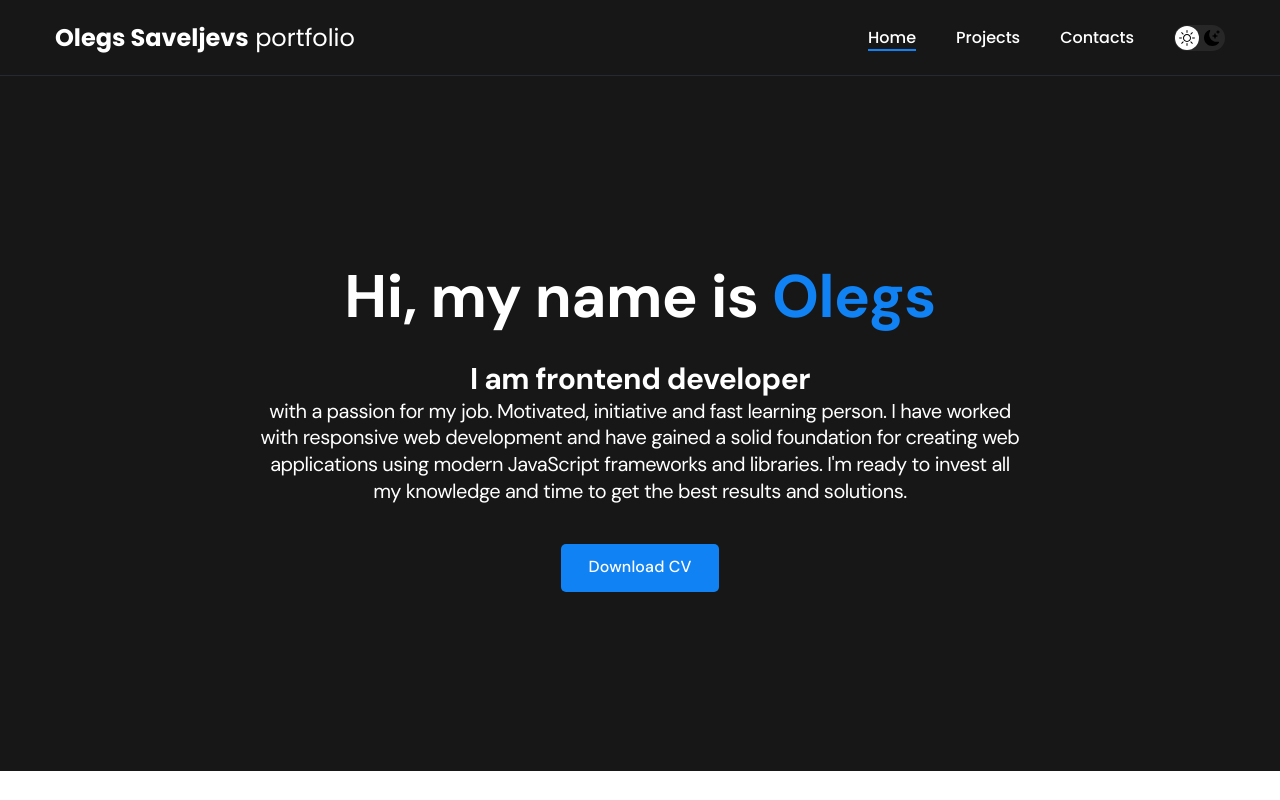
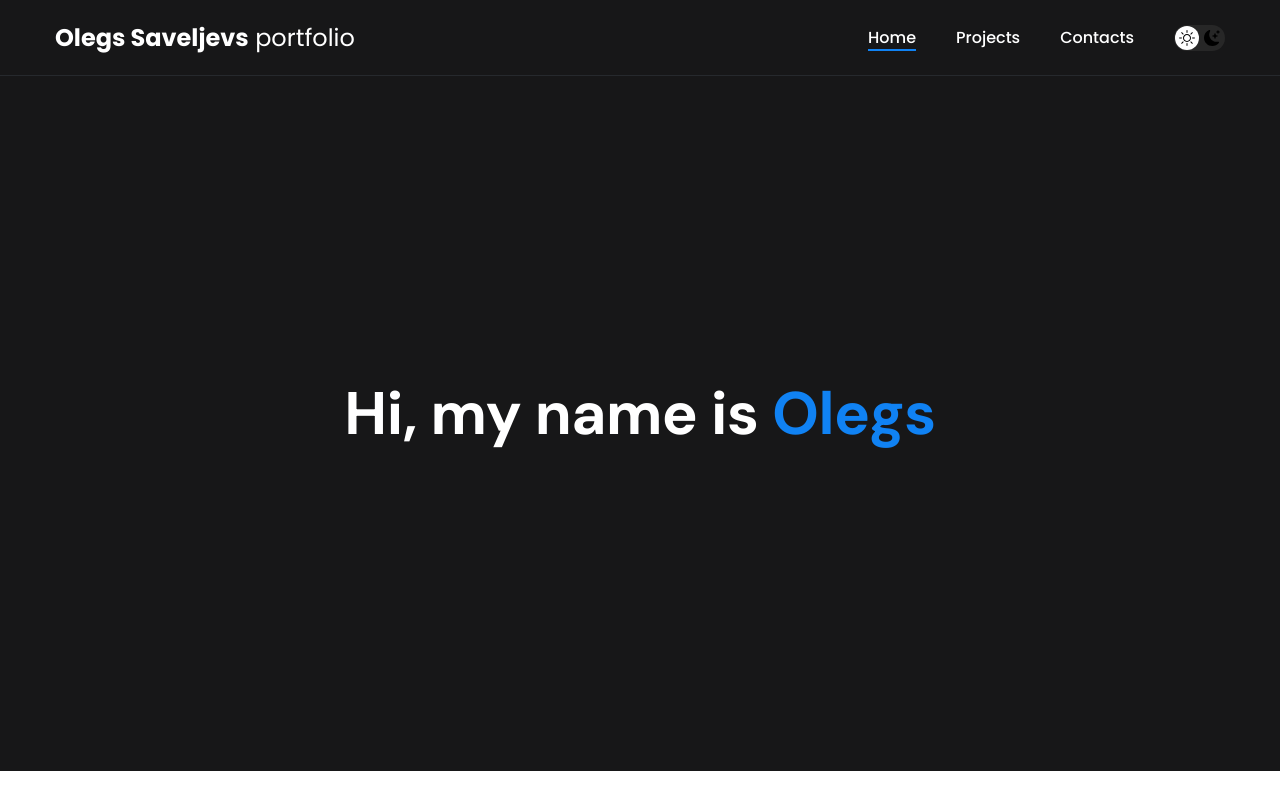
Before and after one commit to saveljev27/my-portfolio, a React (Create React App) app: page / in a window 1280 px wide. Shown: the top 800 px of the page. Built offline with nearby package versions, Linux system fonts and the light colour scheme.

Commit message:
Update Header.jsx

```diff
--- a/src/components/Header/Header.jsx
+++ b/src/components/Header/Header.jsx
@@ -10,19 +10,6 @@ const Header = () => {
           </strong>
           <br />
         </h1>
-        <h3 className="header__subtitle">I am frontend developer</h3>
-        <div className="header__text">
-          <p>
-            with a passion for my job. Motivated, initiative and fast learning
-            person. I have worked with responsive web development and have
-            gained a solid foundation for creating web applications using modern
-            JavaScript frameworks and libraries. I'm ready to invest all my
-            knowledge and time to get the best results and solutions.
-          </p>
-        </div>
-        <a href="/cv_os.pdf" download="cv" className="btn">
-          Download CV
-        </a>
       </div>
     </header>
   );
```
